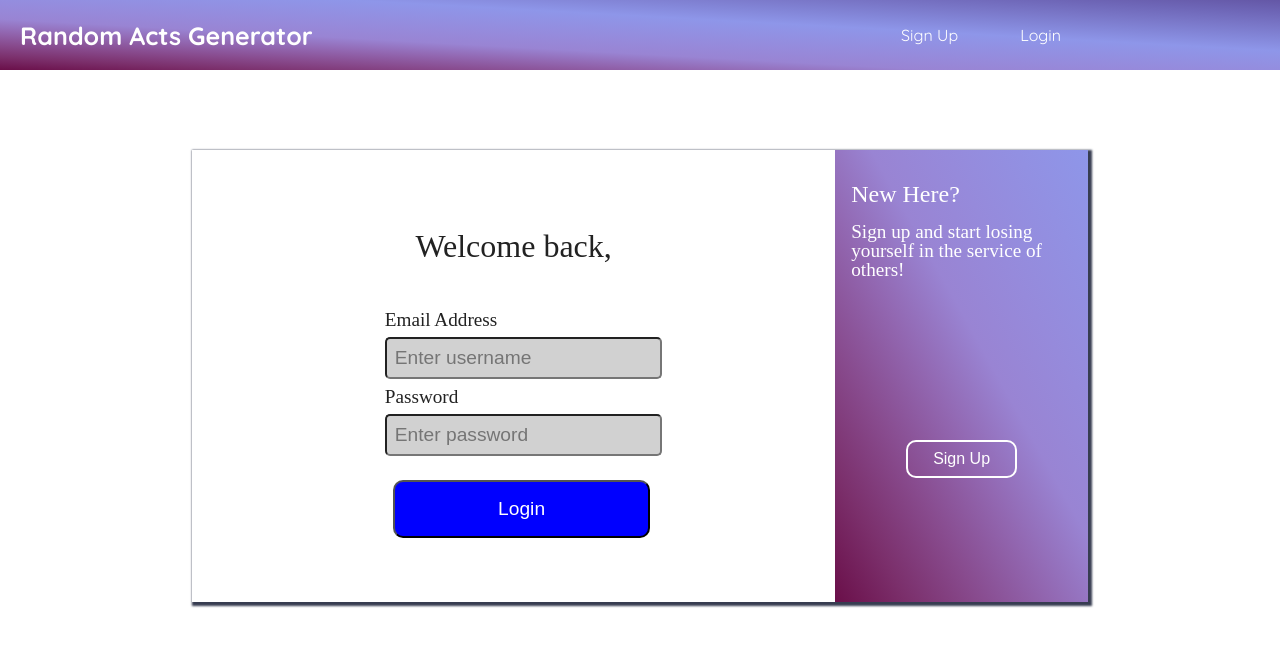
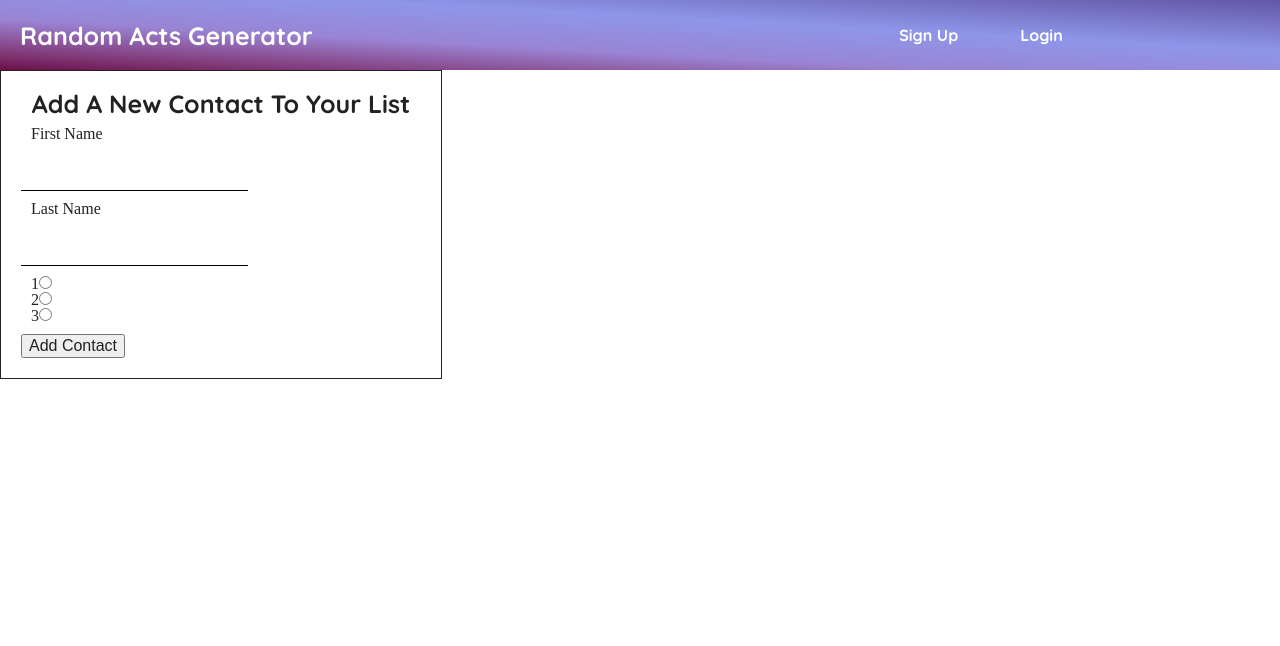
Before and after one commit to random-acts-generator-eu/rag-frontend, a React (Create React App) app: page / in a window 1280 px wide. Shown: the top 646 px of the page. Built offline with nearby package versions, Linux system fonts and the light colour scheme.

Commit message:
set up contact form, add onchange handler to change state

```diff
--- a/src/App.css
+++ /dev/null
@@ -1,446 +0,0 @@
-/* http://meyerweb.com/eric/tools/css/reset/
-   v2.0-modified | 20110126
-   License: none (public domain)
-*/
-
-html,
-body,
-div,
-span,
-applet,
-object,
-iframe,
-h1,
-h2,
-h3,
-h4,
-h5,
-h6,
-p,
-blockquote,
-pre,
-a,
-abbr,
-acronym,
-address,
-big,
-cite,
-code,
-del,
-dfn,
-em,
-img,
-ins,
-kbd,
-q,
-s,
-samp,
-small,
-strike,
-strong,
-sub,
-sup,
-tt,
-var,
-b,
-u,
-i,
-center,
-dl,
-dt,
-dd,
-ol,
-ul,
-li,
-fieldset,
-form,
-label,
-legend,
-table,
-caption,
-tbody,
-tfoot,
-thead,
-tr,
-th,
-td,
-article,
-aside,
-canvas,
-details,
-embed,
-figure,
-figcaption,
-footer,
-header,
-hgroup,
-menu,
-nav,
-output,
-ruby,
-section,
-summary,
-time,
-mark,
-audio,
-video {
-  margin: 0;
-  padding: 0;
-  border: 0;
-  font-size: 100%;
-  font: inherit;
-  vertical-align: baseline;
-}
-
-/* make sure to set some focus styles for accessibility */
-:focus {
-  outline: 0;
-}
-
-/* HTML5 display-role reset for older browsers */
-article,
-aside,
-details,
-figcaption,
-figure,
-footer,
-header,
-hgroup,
-menu,
-nav,
-section {
-  display: block;
-}
-
-body {
-  line-height: 1;
-}
-
-ol,
-ul {
-  list-style: none;
-}
-
-blockquote,
-q {
-  quotes: none;
-}
-
-blockquote:before,
-blockquote:after,
-q:before,
-q:after {
-  content: '';
-  content: none;
-}
-
-table {
-  border-collapse: collapse;
-  border-spacing: 0;
-}
-
-input[type='search']::-webkit-search-cancel-button,
-input[type='search']::-webkit-search-decoration,
-input[type='search']::-webkit-search-results-button,
-input[type='search']::-webkit-search-results-decoration {
-  -webkit-appearance: none;
-  -moz-appearance: none;
-}
-
-input[type='search'] {
-  -webkit-appearance: none;
-  -moz-appearance: none;
-  -webkit-box-sizing: content-box;
-  -moz-box-sizing: content-box;
-  box-sizing: content-box;
-}
-
-textarea {
-  overflow: auto;
-  vertical-align: top;
-  resize: vertical;
-}
-
-/**
- * Correct `inline-block` display not defined in IE 6/7/8/9 and Firefox 3.
- */
-
-audio,
-canvas,
-video {
-  display: inline-block;
-  *display: inline;
-  *zoom: 1;
-  max-width: 100%;
-}
-
-/**
- * Prevent modern browsers from displaying `audio` without controls.
- * Remove excess height in iOS 5 devices.
- */
-
-audio:not([controls]) {
-  display: none;
-  height: 0;
-}
-
-/**
- * Address styling not present in IE 7/8/9, Firefox 3, and Safari 4.
- * Known issue: no IE 6 support.
- */
-
-[hidden] {
-  display: none;
-}
-
-/**
- * 1. Correct text resizing oddly in IE 6/7 when body `font-size` is set using
- *    `em` units.
- * 2. Prevent iOS text size adjust after orientation change, without disabling
- *    user zoom.
- */
-
-html {
-  font-size: 100%; /* 1 */
-  -webkit-text-size-adjust: 100%; /* 2 */
-  -ms-text-size-adjust: 100%; /* 2 */
-}
-
-/**
- * Address `outline` inconsistency between Chrome and other browsers.
- */
-
-a:focus {
-  outline: thin dotted;
-}
-
-/**
- * Improve readability when focused and also mouse hovered in all browsers.
- */
-
-a:active,
-a:hover {
-  outline: 0;
-}
-
-/**
- * 1. Remove border when inside `a` element in IE 6/7/8/9 and Firefox 3.
- * 2. Improve image quality when scaled in IE 7.
- */
-
-img {
-  border: 0; /* 1 */
-  -ms-interpolation-mode: bicubic; /* 2 */
-}
-
-/**
- * Address margin not present in IE 6/7/8/9, Safari 5, and Opera 11.
- */
-
-figure {
-  margin: 0;
-}
-
-/**
- * Correct margin displayed oddly in IE 6/7.
- */
-
-form {
-  margin: 0;
-}
-
-/**
- * Define consistent border, margin, and padding.
- */
-
-fieldset {
-  border: 1px solid #c0c0c0;
-  margin: 0 2px;
-  padding: 0.35em 0.625em 0.75em;
-}
-
-/**
- * 1. Correct color not being inherited in IE 6/7/8/9.
- * 2. Correct text not wrapping in Firefox 3.
- * 3. Correct alignment displayed oddly in IE 6/7.
- */
-
-legend {
-  border: 0; /* 1 */
-  padding: 0;
-  white-space: normal; /* 2 */
-  *margin-left: -7px; /* 3 */
-}
-
-/**
- * 1. Correct font size not being inherited in all browsers.
- * 2. Address margins set differently in IE 6/7, Firefox 3+, Safari 5,
- *    and Chrome.
- * 3. Improve appearance and consistency in all browsers.
- */
-
-button,
-input,
-select,
-textarea {
-  font-size: 100%; /* 1 */
-  margin: 0; /* 2 */
-  vertical-align: baseline; /* 3 */
-  *vertical-align: middle; /* 3 */
-}
-
-/**
- * Address Firefox 3+ setting `line-height` on `input` using `!important` in
- * the UA stylesheet.
- */
-
-button,
-input {
-  line-height: normal;
-}
-
-/**
- * Address inconsistent `text-transform` inheritance for `button` and `select`.
- * All other form control elements do not inherit `text-transform` values.
- * Correct `button` style inheritance in Chrome, Safari 5+, and IE 6+.
- * Correct `select` style inheritance in Firefox 4+ and Opera.
- */
-
-button,
-select {
-  text-transform: none;
-}
-
-/**
- * 1. Avoid the WebKit bug in Android 4.0.* where (2) destroys native `audio`
- *    and `video` controls.
- * 2. Correct inability to style clickable `input` types in iOS.
- * 3. Improve usability and consistency of cursor style between image-type
- *    `input` and others.
- * 4. Remove inner spacing in IE 7 without affecting normal text inputs.
- *    Known issue: inner spacing remains in IE 6.
- */
-
-button,
-html input[type="button"], /* 1 */
-input[type="reset"],
-input[type="submit"] {
-  -webkit-appearance: button; /* 2 */
-  cursor: pointer; /* 3 */
-  *overflow: visible; /* 4 */
-}
-
-/**
- * Re-set default cursor for disabled elements.
- */
-
-button[disabled],
-html input[disabled] {
-  cursor: default;
-}
-
-/**
- * 1. Address box sizing set to content-box in IE 8/9.
- * 2. Remove excess padding in IE 8/9.
- * 3. Remove excess padding in IE 7.
- *    Known issue: excess padding remains in IE 6.
- */
-
-input[type='checkbox'],
-input[type='radio'] {
-  box-sizing: border-box; /* 1 */
-  padding: 0; /* 2 */
-  *height: 13px; /* 3 */
-  *width: 13px; /* 3 */
-}
-
-/**
- * 1. Address `appearance` set to `searchfield` in Safari 5 and Chrome.
- * 2. Address `box-sizing` set to `border-box` in Safari 5 and Chrome
- *    (include `-moz` to future-proof).
- */
-
-input[type='search'] {
-  -webkit-appearance: textfield; /* 1 */
-  -moz-box-sizing: content-box;
-  -webkit-box-sizing: content-box; /* 2 */
-  box-sizing: content-box;
-}
-
-/**
- * Remove inner padding and search cancel button in Safari 5 and Chrome
- * on OS X.
- */
-
-input[type='search']::-webkit-search-cancel-button,
-input[type='search']::-webkit-search-decoration {
-  -webkit-appearance: none;
-}
-
-/**
- * Remove inner padding and border in Firefox 3+.
- */
-
-button::-moz-focus-inner,
-input::-moz-focus-inner {
-  border: 0;
-  padding: 0;
-}
-
-/**
- * 1. Remove default vertical scrollbar in IE 6/7/8/9.
- * 2. Improve readability and alignment in all browsers.
- */
-
-textarea {
-  overflow: auto; /* 1 */
-  vertical-align: top; /* 2 */
-}
-
-/**
- * Remove most spacing between table cells.
- */
-
-table {
-  border-collapse: collapse;
-  border-spacing: 0;
-}
-
-html,
-button,
-input,
-select,
-textarea {
-  color: #222;
-}
-
-::-moz-selection {
-  background: #b3d4fc;
-  text-shadow: none;
-}
-
-::selection {
-  background: #b3d4fc;
-  text-shadow: none;
-}
-
-img {
-  vertical-align: middle;
-}
-
-fieldset {
-  border: 0;
-  margin: 0;
-  padding: 0;
-}
-
-textarea {
-  resize: vertical;
-}
-
-.chromeframe {
-  margin: 0.2em 0;
-  background: #ccc;
-  color: #000;
-  padding: 0.2em 0;
-}
--- a/src/App.js
+++ b/src/App.js
@@ -1,20 +1,18 @@
 import React from 'react';
-import { BrowserRouter as Router, Switch } from 'react-router-dom';
-import './App.css';
+import { BrowserRouter as Router } from 'react-router-dom';
 import Navigation from './components/Navigation/Navigation';
+import ContactspageView from './components/Contacts/ContactsPageView';
 import './reset.css';
 
-import Login from './components/Login/Login';
+// import Login from './components/Login/Login';
 
 function App() {
   return (
     <Router>
-      <Switch>
-        <div>
-          <Navigation />
-          <Login />
-        </div>
-      </Switch>
+      <div>
+        <Navigation />
+        <ContactspageView />
+      </div>
     </Router>
   );
 }
--- /dev/null
+++ b/src/components/Contacts/ContactForm/Form.jsx
@@ -0,0 +1,84 @@
+import React, { Component } from 'react';
+import './style.css';
+
+export default class Form extends Component {
+  state = {
+    firstname: '',
+    lastname: '',
+    closeness: 0
+  };
+
+  handleInputChange = event => {
+    this.setState({
+      [event.target.name]: event.target.value
+    });
+  };
+
+  render() {
+    console.log(this.state);
+    return (
+      <div>
+        <form className="contact-form">
+          <h2> Add a New Contact to Your List</h2>
+
+          <div className="input-field">
+            <div className="input-box">
+              <label htmlFor="firstname">First Name</label>
+              <input
+                type="text"
+                name="firstname"
+                id="firstname"
+                onChange={this.handleInputChange}
+              />
+            </div>
+            <div className="input-box">
+              <label htmlFor="lastname">Last Name</label>
+              <input
+                type="text"
+                name="lastname"
+                id="lastname"
+                onChange={this.handleInputChange}
+              />
+            </div>
+
+            <div className="radio-form">
+              <div>
+                <label htmlFor="1">1</label>
+                <input
+                  type="radio"
+                  name="closeness"
+                  id="closeness"
+                  value="1"
+                  onChange={this.handleInputChange}
+                />
+              </div>
+              <div>
+                <label htmlFor="2">2</label>
+                <input
+                  type="radio"
+                  name="closeness"
+                  id="closeness"
+                  value="2"
+                  onChange={this.handleInputChange}
+                />
+              </div>
+              <div />
+              <label htmlFor="3">3</label>
+              <input
+                type="radio"
+                name="closeness"
+                id="closeness"
+                value="3"
+                onChange={this.handleInputChange}
+              />
+            </div>
+
+            <div>
+              <button type="submit">Add Contact</button>
+            </div>
+          </div>
+        </form>
+      </div>
+    );
+  }
+}
--- /dev/null
+++ b/src/components/Contacts/ContactForm/style.css
@@ -0,0 +1,35 @@
+.contact-form {
+  max-width: 400px;
+  border: 1px solid;
+  padding: 20px;
+}
+
+.contact-form h2 {
+  text-transform: capitalize;
+  text-align: center;
+  font-family: 'Quicksand', sans-serif;
+  font-weight: 700;
+  font-size: 25px;
+}
+
+.input-box label {
+  display: block;
+  padding: 10px;
+}
+
+.input-box input {
+  border: none;
+  border-bottom: 1px solid black;
+  padding: 10px;
+}
+
+.input-field {
+  display: flex;
+  flex-direction: column;
+  width: 80%;
+  justify-content: center;
+}
+
+.radio-form {
+  padding: 10px;
+}
--- /dev/null
+++ b/src/components/Contacts/ContactList/ContactList.jsx
@@ -0,0 +1,5 @@
+import React from 'react';
+
+export default function ContactList() {
+  return <div />;
+}
--- /dev/null
+++ b/src/components/Contacts/ContactsPageView.jsx
@@ -0,0 +1,10 @@
+import React from 'react';
+import Form from './ContactForm/Form';
+
+export default function ContactspageView() {
+  return (
+    <div>
+      <Form />
+    </div>
+  );
+}
--- a/src/components/Navigation/Styles.js
+++ b/src/components/Navigation/Styles.js
@@ -45,6 +45,7 @@ export const Nav = styled.nav`
     position: relative;
     margin-left: 10%;
     box-sizing: border-box;
+    font-weight: 700;
 
     :before {
       content: '';
```
